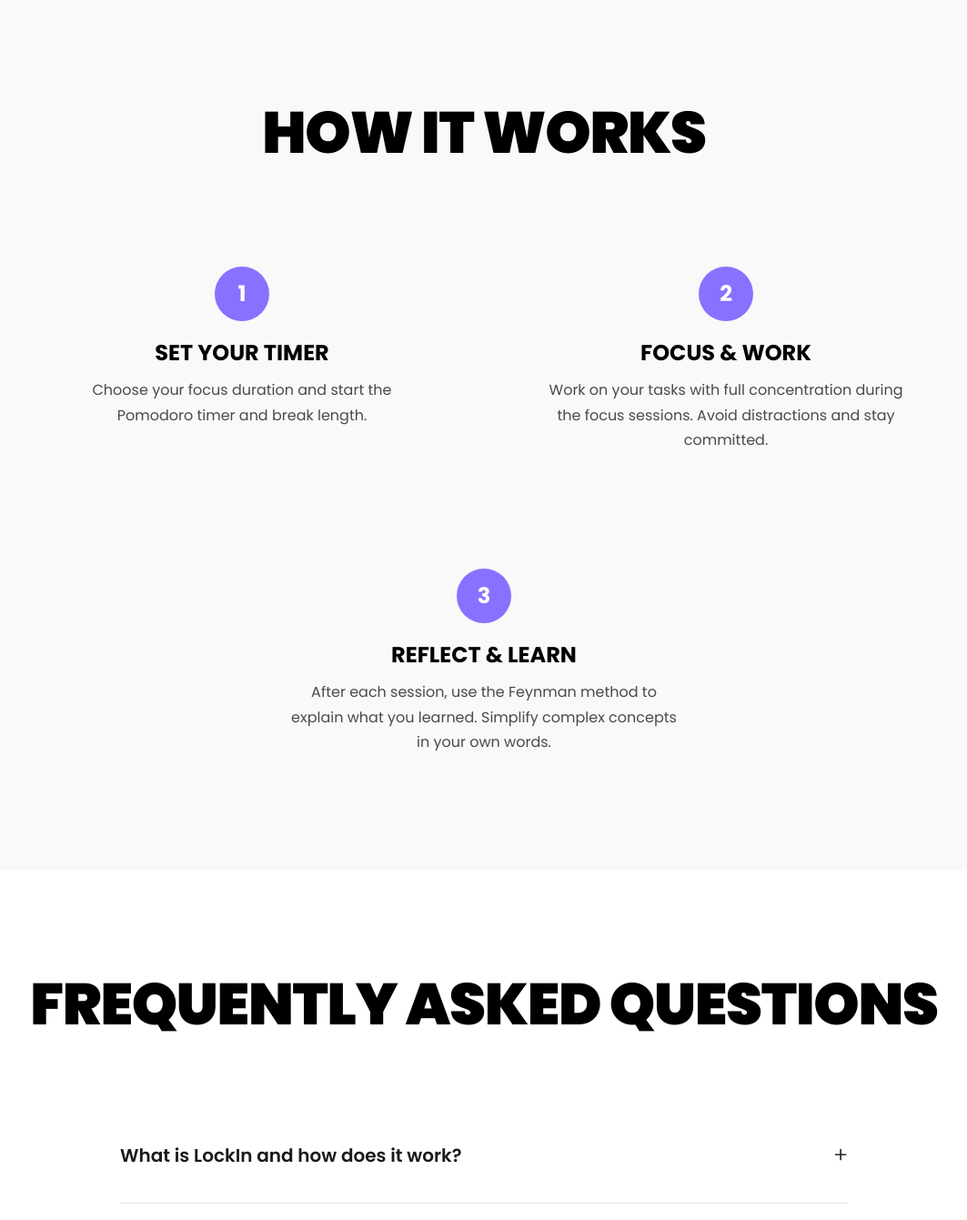
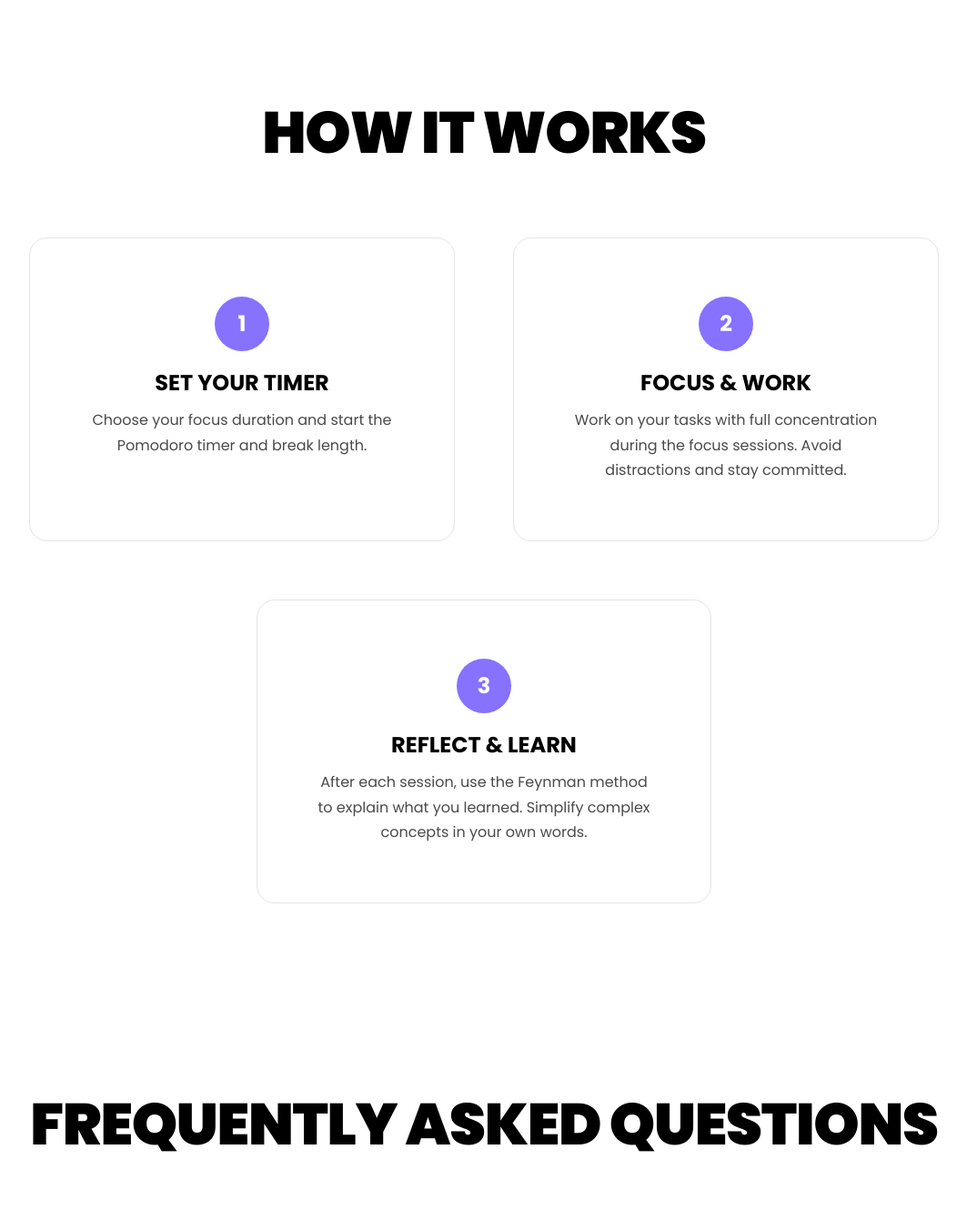
Before and after one commit to Klomegah/FinalProject_Klomegah, a PHP site: page /LandingPages/landing.html in a window 1280 px wide. Shown: the part 1559-2900 px from the top of the page at 91% size, without its empty margins (108-1171 px from the left). Run offline with PHP 8.4, Linux system fonts and the light colour scheme.

Commit message:
updated the how-it-works section styles to make the why lockin styles to consistency

```diff
--- a/LandingPages/landing.css
+++ b/LandingPages/landing.css
@@ -401,7 +401,8 @@ body{
 /*    HOW IT WORKS SECTION     */
 .how-it-works {
     padding: var(--spacing-xl) 0;
-    background: var(--bg-off-white);
+    background: var(--bg-white);
+    position: relative;
 }
 
 .steps-container {
@@ -439,14 +440,35 @@ body{
 
 .step {
     text-align: center;
-    padding: var(--spacing-md);
-    transition: transform var(--transition-medium), box-shadow var(--transition-medium);
-    border-radius: 16px;
+    padding: var(--spacing-lg);
+    transition: all var(--transition-medium);
+    border-radius: 20px;
+    background: var(--bg-white);
+    border: 1px solid var(--border-light);
+    position: relative;
+    overflow: hidden;
+}
+
+.step::before {
+    content: '';
+    position: absolute;
+    top: 0;
+    left: 0;
+    right: 0;
+    height: 3px;
+    background: linear-gradient(90deg, var(--primary-purple), var(--primary-purple-light));
+    transform: scaleX(0);
+    transition: transform var(--transition-medium);
+}
+
+.step:hover::before {
+    transform: scaleX(1);
 }
 
 .step:hover {
     transform: translateY(-8px);
-    box-shadow: 0 12px 24px rgba(134, 114, 255, 0.15);
+    box-shadow: 0 20px 40px rgba(134, 114, 255, 0.1);
+    border-color: var(--primary-purple);
 }
 
 .step:hover .step-number {
```
